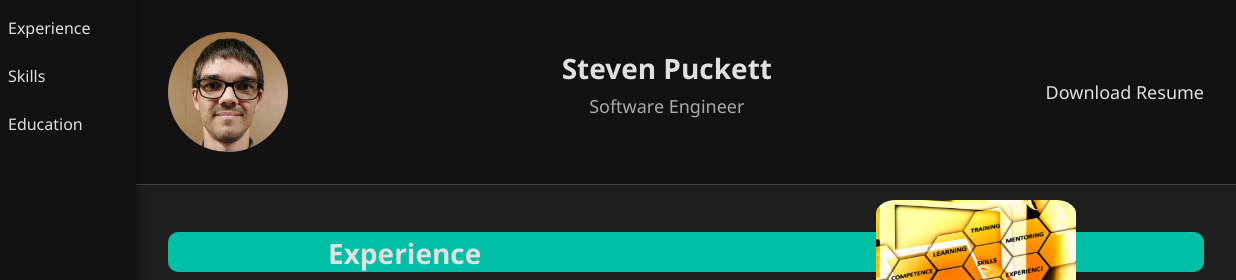
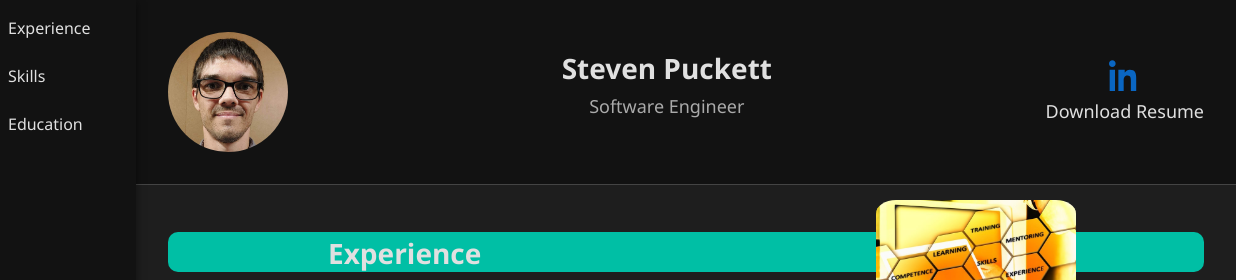
Before and after one commit to StevenKP99/resume-site, a website built with Vite: page index.html in a window 1280 px wide. Shown: the top 280 px of the page, 44-1280 px from the left. Built offline with nearby package versions, Linux system fonts and the light colour scheme; files whose address does not match are found by name.

Commit message:
Add LinkedIn

```diff
--- a/index.html
+++ b/index.html
@@ -16,7 +16,15 @@
           <h1>Steven Puckett</h1>
           <p class="subtitle">Software Engineer</p>
         </div>
+        <div class="profile-links">
+        <a href="https://www.linkedin.com/in/stevenpuckett1/" target="_blank" rel="noopener noreferrer" aria-label="Visit Steven Puckett's LinkedIn profile">
+          <svg xmlns="http://www.w3.org/2000/svg" width="32" height="32" viewBox="0 0 24 24" fill="#0A66C2" role="img">
+            <title>LinkedIn</title>
+            <path d="M4.98 3.5C4.98 4.88 3.87 6 2.5 6S0 4.88 0 3.5 1.12 1 2.5 1 4.98 2.12 4.98 3.5zM.5 8h4V24h-4V8zm7.5 0h3.8v2.2h.05c.53-1 1.83-2.2 3.77-2.2 4.03 0 4.78 2.65 4.78 6.1V24h-4v-7.5c0-1.79-.03-4.1-2.5-4.1-2.5 0-2.88 1.95-2.88 3.97V24h-4V8z"/>
+          </svg>
+        </a>
         <a href="/STEVEN PUCKETT RESUME.pdf" download class="download-button">Download Resume</a>
+        </div>
       </header>
     <section id="experience" role="region" aria-labelledby="experience-heading">
       <div class="section-header">
--- a/src/components/JobCard/jobCard.js
+++ b/src/components/JobCard/jobCard.js
@@ -79,10 +79,6 @@ function addScrollBy(containerSelector) {
 }
 
 function renderWheelController(id, text){
-  // const workController = document.createElement('div');
-  // workController.className = 'jobs-control';
-  // workController.ariaLabel = `${id} button`;
-  // workController.innerHTML = `<button id="${id}" class="carousel-nav">${text}</button>`
   const workController = document.createElement('button');
   workController.id = id;
   workController.ariaLabel = `${id} button`;
--- a/src/css/header.css
+++ b/src/css/header.css
@@ -33,6 +33,13 @@
   color: var(--color-text);
 }
 
+.profile-links {
+  display: flex;
+  flex-direction: column;
+  justify-content: center;
+  text-align: center;
+}
+
 .subtitle {
   font-size: var(--fs-400);
   color: var(--color-text-muted);
@@ -57,6 +64,11 @@
   background-color: var(--color-accent-hover);
 }
 
+svg:hover {
+  fill: #004182;
+  transition: fill 0.3s ease;
+}
+
 @media only screen and (max-width: 600px) {
 .profile-header{
   flex-direction: column;
```
